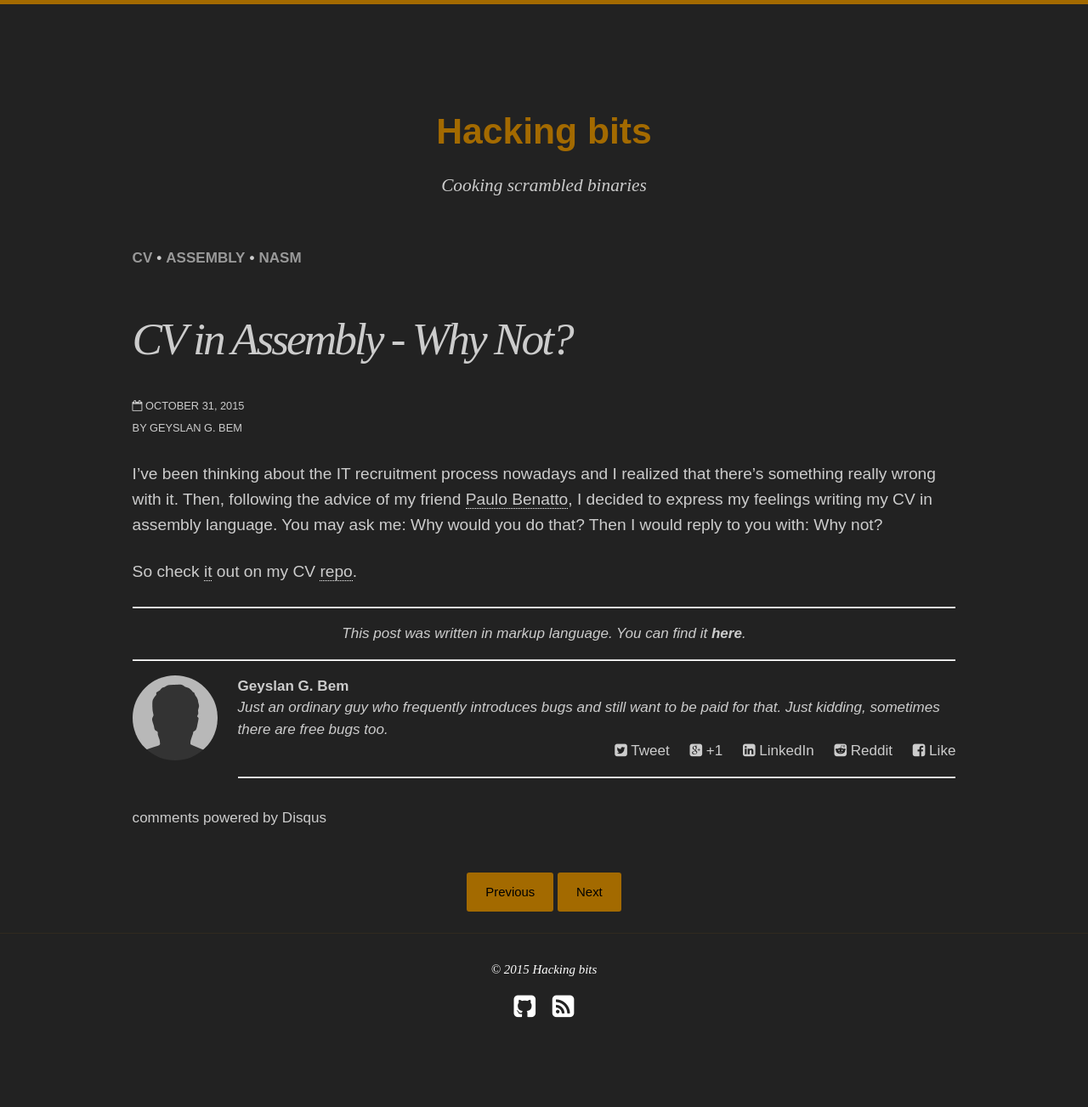
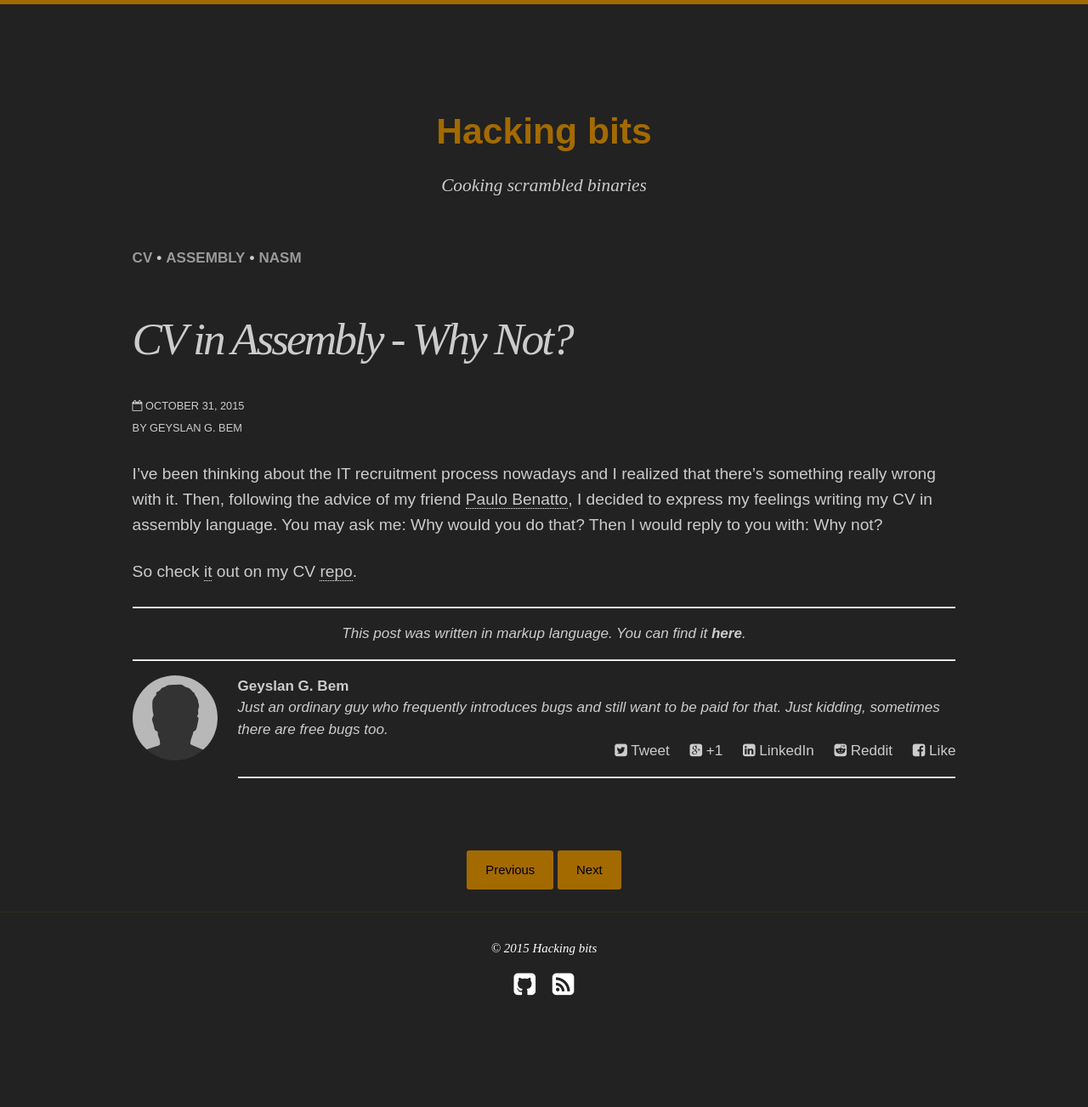
Before and after one commit to hackingbits/hackingbits.github.io, a Jekyll site: the page built from _posts/blog/2015-10-31-cv-in-assembly-why-not.md, in a window 1280 px wide. Shown: the whole page at 85% size. Built offline with Jekyll 4.4.1, drawn with Linux system fonts in a browser that asks for light colours; nearby versions of some CDN libraries; comment, search, counter and statistics services are not loaded; after the commit the page ends 1278 px from its top, so only the background shows below that; some of the changed lines change nothing that is shown.

Commit message:
Update disqus code to the updated embedded code

```diff
--- a/_includes/disqus-comments.html
+++ b/_includes/disqus-comments.html
@@ -1,23 +1,23 @@
 {% if site.owner.disqus-shortname %}
-<script type="text/javascript">
-    /* * * CONFIGURATION VARIABLES: EDIT BEFORE PASTING INTO YOUR WEBPAGE * * */
-    var disqus_shortname = '{{ site.owner.disqus-shortname }}'; // required: replace example with your forum shortname
+<div id="disqus_thread"></div>
+<script>
+    /**
+     *  RECOMMENDED CONFIGURATION VARIABLES: EDIT AND UNCOMMENT THE SECTION BELOW TO INSERT DYNAMIC VALUES FROM YOUR PLATFORM OR CMS.
+     *  LEARN WHY DEFINING THESE VARIABLES IS IMPORTANT: https://disqus.com/admin/universalcode/#configuration-variables
+     */
+    var disqus_config = function () {
+        {% capture canonical %}{{ site.url }}{% if site.permalink contains '.html' %}{{ page.url }}{% else %}{{ page.url | remove:'index.html' | strip_slash }}{% endif %}{% endcapture %}
+        this.page.url = '{{ canonical }}';  // Replace PAGE_URL with your page's canonical URL variable
+        this.page.identifier = '{{ page.id }}'; // Replace PAGE_IDENTIFIER with your page's unique identifier variable
+    };
+    (function() {  // DON'T EDIT BELOW THIS LINE
+        var d = document, s = d.createElement('script');
 
-    /* * * DON'T EDIT BELOW THIS LINE * * */
-    (function() {
-        var dsq = document.createElement('script'); dsq.type = 'text/javascript'; dsq.async = true;
-        dsq.src = 'https://' + disqus_shortname + '.disqus.com/embed.js';
-        (document.getElementsByTagName('head')[0] || document.getElementsByTagName('body')[0]).appendChild(dsq);
+        s.src = '//{{site.owner.disqus-shortname}}.disqus.com/embed.js';
+
+        s.setAttribute('data-timestamp', +new Date());
+        (d.head || d.body).appendChild(s);
     })();
-
-    /* * * DON'T EDIT BELOW THIS LINE * * */
-    (function () {
-        var s = document.createElement('script'); s.async = true;
-        s.type = 'text/javascript';
-        s.src = 'https://' + disqus_shortname + '.disqus.com/count.js';
-        (document.getElementsByTagName('HEAD')[0] || document.getElementsByTagName('BODY')[0]).appendChild(s);
-    }());
 </script>
-<noscript>Please enable JavaScript to view the <a href="https://disqus.com/?ref_noscript">comments powered by Disqus.</a></noscript>
-<a href="https://disqus.com" class="dsq-brlink">comments powered by <span class="logo-disqus">Disqus</span></a>
+<noscript>Please enable JavaScript to view the <a href="https://disqus.com/?ref_noscript" rel="nofollow">comments powered by Disqus.</a></noscript>
 {% endif %}
```
